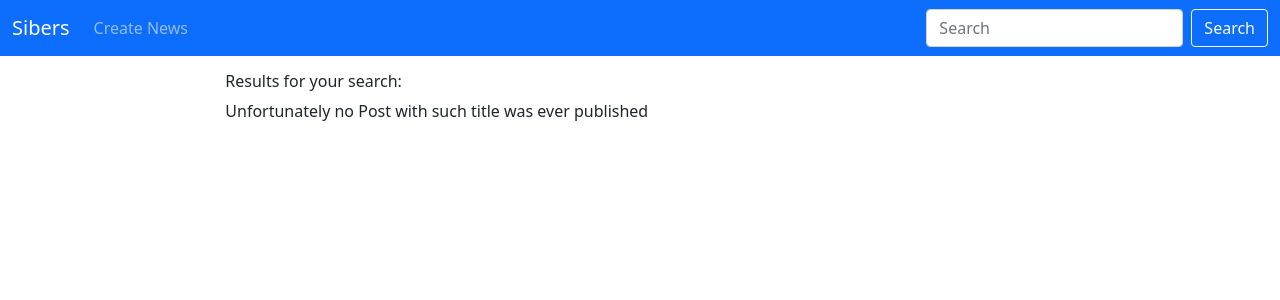
After one commit to abaidev/sibers, a Django app: template templates/news/search_results.html in a window 1280 px wide. The commit adds this page. Shown: the top 300 px of the page. Run offline with Django 4.2, Linux system fonts and the light colour scheme; the template is opened without the code that fills it, so the values that code supplies are empty; parts of the project's set-up code (start-up, migrations or seed data) failed here and were passed over; some libraries are stand-ins or nearby versions.

Commit message:
cors origins . search by title

```diff
--- a/news/api/urls.py
+++ b/news/api/urls.py
@@ -1,8 +1,9 @@
 from django.urls import path
-from .views import PostListAPIView
+from .views import PostListAPIView, PostSearchAPIView
 
 app_name = 'news-api'
 
 urlpatterns = [
-    path('', PostListAPIView.as_view(), name='post-list')
+    path('', PostListAPIView.as_view(), name='post-list'),
+    path('search/<str:lookup>/', PostSearchAPIView.as_view(), name='post-search'),
 ]
--- a/news/urls.py
+++ b/news/urls.py
@@ -7,4 +7,5 @@ urlpatterns = [
     path('', views.PostListView.as_view(), name='feed'),
     path('post/<int:pk>/', views.PostDetailView.as_view(), name='post-detail'),
     path('post/create/', views.PostCreateView.as_view(), name='post-create'),
+    path('post/search/', views.PostSearchView.as_view(), name='post-search'),
 ]
--- a/server/settings.py
+++ b/server/settings.py
@@ -32,6 +32,7 @@ DEBUG = env.bool("DEBUG", default=True)
 
 ALLOWED_HOSTS = ['127.0.0.1', '0.0.0.0'] if DEBUG else env.list("ALLOWED_HOSTS")
 CSRF_TRUSTED_ORIGINS = env.list("CSRF_TRUSTED_ORIGINS")
+CORS_ALLOWED_ORIGINS = env.list("CORS_ORIGINS")
 
 
 # Application definition
@@ -44,6 +45,7 @@ INSTALLED_APPS = [
     'django.contrib.messages',
     'django.contrib.staticfiles',
 
+    'corsheaders',
     'rest_framework',
 
     'news',
@@ -53,6 +55,7 @@ MIDDLEWARE = [
     'django.middleware.security.SecurityMiddleware',
     'whitenoise.middleware.WhiteNoiseMiddleware',
     'django.contrib.sessions.middleware.SessionMiddleware',
+    'corsheaders.middleware.CorsMiddleware',
     'django.middleware.common.CommonMiddleware',
     'django.middleware.csrf.CsrfViewMiddleware',
     'django.contrib.auth.middleware.AuthenticationMiddleware',
--- a/templates/base.html
+++ b/templates/base.html
@@ -13,6 +13,7 @@
     {% block body %}
     {% endblock %}
 
+    <script src="{% static 'news/js/search.js' %}"></script>
     {% block scripts %}
     {% endblock %}
 </body>
--- a/templates/navbar.html
+++ b/templates/navbar.html
@@ -11,8 +11,8 @@
                     <a class="nav-link" href="{% url 'news:post-create' %}">Create News</a>
                 </li>
             </ul>
-            <form class="d-flex">
-                <input class="form-control me-2" type="search" placeholder="Search" aria-label="Search">
+            <form class="d-flex" id="search-form" method="get" action="{% url 'news:post-search' %}">
+                <input class="form-control me-2" type="search" placeholder="Search" aria-label="Search" name="lookup">
                 <button class="btn btn-outline-light" type="submit">Search</button>
             </form>
         </div>
--- /dev/null
+++ b/templates/news/search_results.html
@@ -0,0 +1,13 @@
+{% extends 'base.html' %}
+{% block body %}
+<div class="container py-3 col-8 mx-auto">
+    <h6>Results for your search:</h6>
+    {% if posts %}
+        {% for post in posts %}
+            {% include 'news/post_card.html' with post=post %}
+        {% endfor %}
+    {% else %}
+        <p>Unfortunately no Post with such title was ever published</p>
+    {% endif %}
+</div>
+{% endblock %}
```
Also changed, not shown: news/api/views.py (+10 -0 lines), news/static/news/js/search.js (added, +13 -0 lines), news/views.py (+12 -1 lines).
